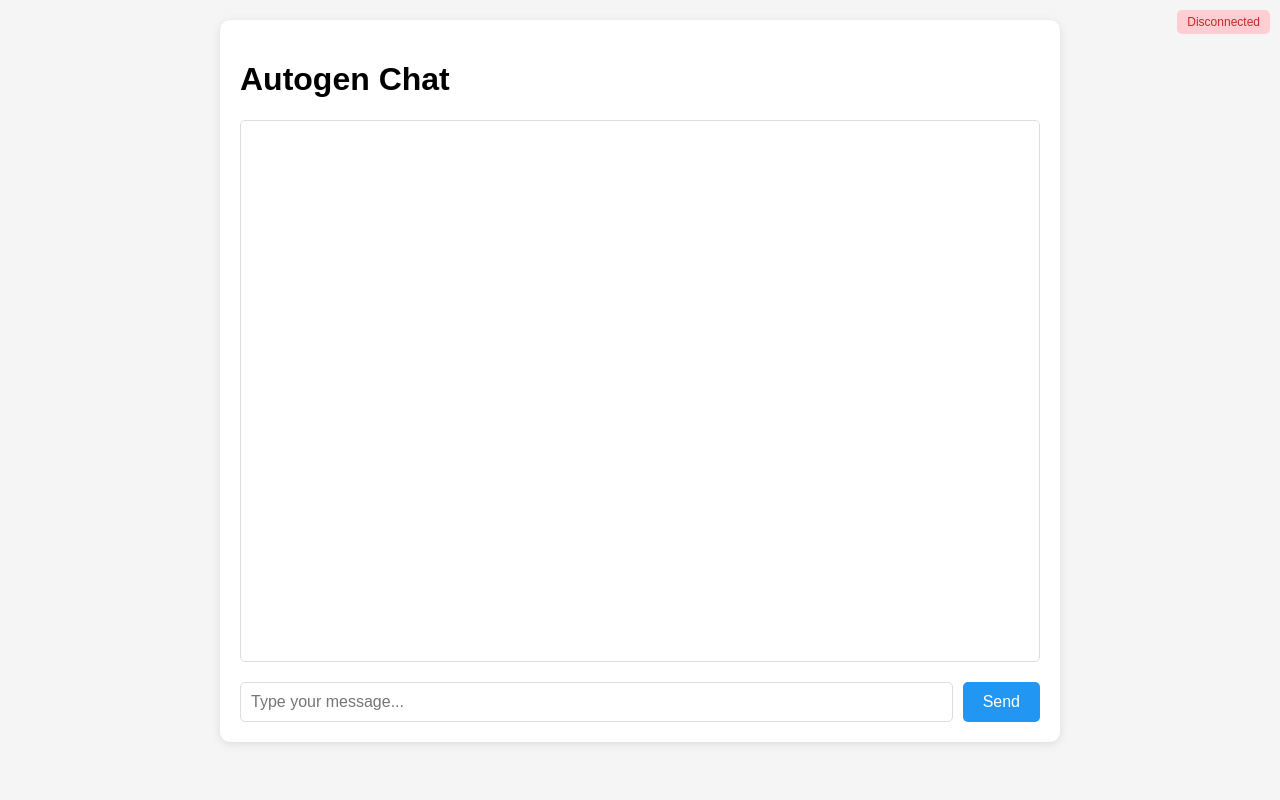
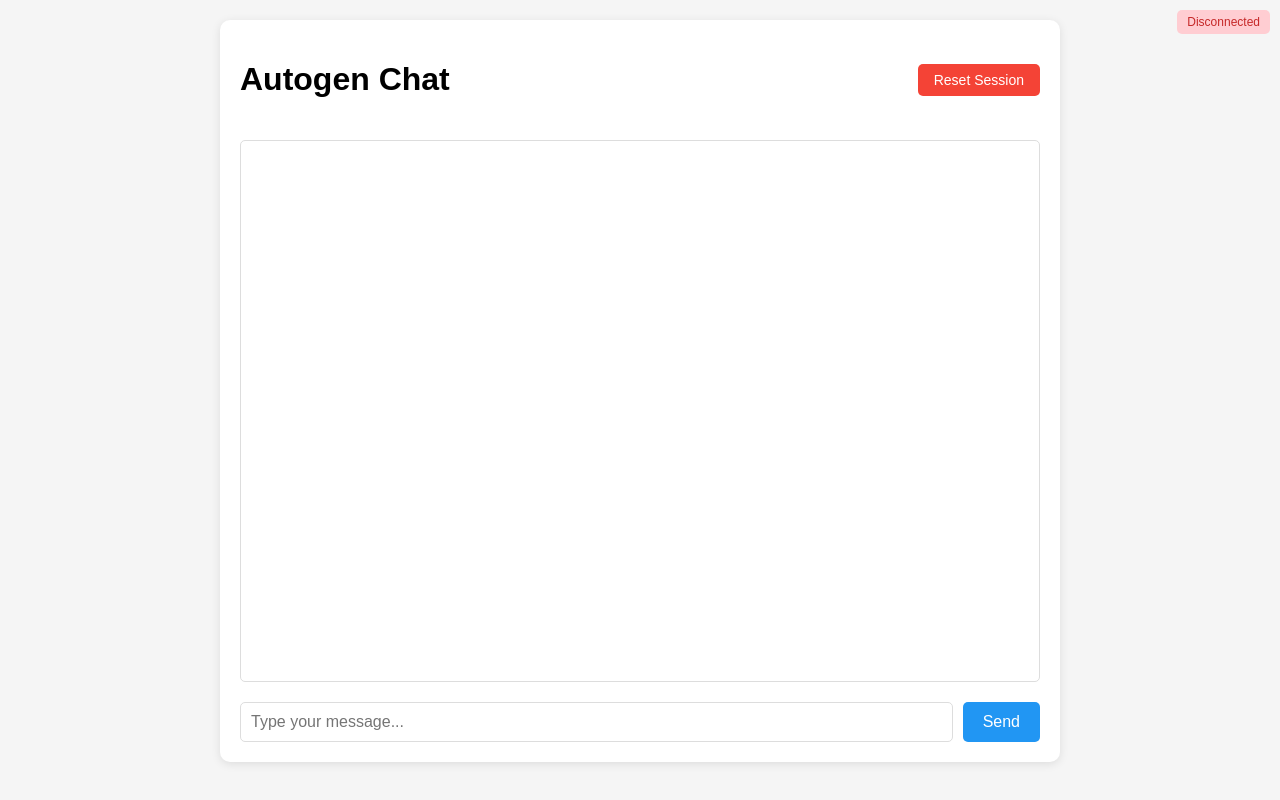
Before and after one commit to reSHARMA/AC4A, a Flask app: page / in a window 1280 px wide. Run offline with Flask 2, Linux system fonts and the light colour scheme; some libraries are stand-ins or nearby versions.

Commit message:
Add a reset button

```diff
--- a/web/app.py
+++ b/web/app.py
@@ -15,7 +15,8 @@ from agent_wrapper import (
     submit_user_input,
     get_next_agent_message,
     is_agent_waiting_for_input,
-    is_agent_session_active
+    is_agent_session_active,
+    reset_agent_session
 )
 
 # Set up logging - change level to INFO to reduce logs
@@ -37,24 +38,50 @@ conversation_history = []
 # Flag to indicate if the agent is waiting for input
 agent_waiting_for_input = False
 
-# Remove the automatic initialization of the agent session
-# @app.before_first_request
-# def initialize_agent():
-#     logger.info("Initializing agent session")
-#     initialize_agent_session()
-#     logger.info("Agent session initialized")
+# Flag to track if a new session is needed
+new_session_needed = False
 
 @app.route('/')
 def index():
     return render_template('index.html')
 
+@app.route('/reset_session', methods=['POST'])
+def reset_session():
+    """Reset the agent session and conversation history"""
+    global conversation_history, agent_waiting_for_input, new_session_needed
+
+    logger.info("Resetting session")
+
+    # Reset the agent session
+    reset_agent_session()
+
+    # Clear the conversation history
+    conversation_history = []
+
+    # Reset the waiting flag
+    agent_waiting_for_input = False
+
+    # Set the new session flag
+    new_session_needed = True
+
+    return jsonify({"status": "success", "message": "Session reset"})
+
 @socketio.on('connect')
 def handle_connect():
     logger.info('Client connected')
-    if not is_agent_session_active():
-        logger.info("Agent session not active, initializing")
+
+    # Check if we need to initialize a new session
+    global new_session_needed
+    if new_session_needed or not is_agent_session_active():
+        logger.info("Initializing new agent session")
         initialize_agent_session()
+        new_session_needed = False
         logger.info("Agent session initialized")
+
+    # Send the current conversation history to the client
+    if conversation_history:
+        for message in conversation_history:
+            socketio.emit('message', message)
 
 @socketio.on('disconnect')
 def handle_disconnect():
@@ -79,8 +106,15 @@ def handle_message(data):
 
 # Function to check for input requests from the agent
 def check_for_input_requests():
-    global agent_waiting_for_input
+    global agent_waiting_for_input, new_session_needed
     while True:
+        # Check if we need to initialize a new session
+        if new_session_needed:
+            logger.info("New session needed, initializing")
+            initialize_agent_session()
+            new_session_needed = False
+            logger.info("New session initialized")
+
         # Only check for input requests if the agent session is active
         if is_agent_session_active():
             # Check if agent is waiting for input
@@ -96,6 +130,15 @@ def check_for_input_requests():
             agent_message = get_next_agent_message()
             if agent_message:
                 logger.info(f"Received agent message: {agent_message}")
+
+                # Check for termination messages
+                if "Termination reason:" in agent_message:
+                    logger.info(f"Agent terminated: {agent_message}")
+                    # Set the new session flag
+                    new_session_needed = True
+                    # Emit the termination message
+                    socketio.emit('message', {"role": "System", "content": agent_message})
+                    continue
 
                 # Extract the agent name and content from the message
                 agent_name = "Assistant"  # Default role
@@ -124,9 +167,17 @@ def check_for_input_requests():
                 socketio.emit('message', {"role": agent_name, "content": content})
                 logger.info(f"Emitted agent message: {agent_message}")
         else:
-            while x := get_next_agent_message():
-                logger.info(f"Remaining messages: {x}")
-                socketio.emit('message', {"role": "Assistant", "content": x})
+            # If the agent session is not active, check if we need to initialize a new one
+            if new_session_needed:
+                logger.info("New session needed, initializing")
+                initialize_agent_session()
+                new_session_needed = False
+                logger.info("New session initialized")
+            else:
+                # Process any remaining messages
+                while x := get_next_agent_message():
+                    logger.info(f"Remaining messages: {x}")
+                    socketio.emit('message', {"role": "Assistant", "content": x})
 
         socketio.sleep(0.5)  # Sleep to prevent CPU hogging
 
--- a/web/templates/index.html
+++ b/web/templates/index.html
@@ -41,6 +41,11 @@
         .assistant-message {
             background-color: #f5f5f5;
             margin-right: 20%;
+        }
+        .system-message {
+            background-color: #fff8e1;
+            margin-right: 20%;
+            border: 1px solid #ffd54f;
         }
         .message-source {
             font-weight: bold;
@@ -123,13 +128,34 @@
         .input-request-prompt {
             margin-bottom: 10px;
         }
+        .header-container {
+            display: flex;
+            justify-content: space-between;
+            align-items: center;
+            margin-bottom: 20px;
+        }
+        #reset-button {
+            padding: 8px 16px;
+            background-color: #f44336;
+            color: white;
+            border: none;
+            border-radius: 5px;
+            cursor: pointer;
+            font-size: 14px;
+        }
+        #reset-button:hover {
+            background-color: #d32f2f;
+        }
     </style>
 </head>
 <body>
     <div class="connection-status disconnected" id="connection-status">Disconnected</div>
 
     <div class="chat-container">
-        <h1>Autogen Chat</h1>
+        <div class="header-container">
+            <h1>Autogen Chat</h1>
+            <button id="reset-button">Reset Session</button>
+        </div>
         <div class="chat-messages" id="chat-messages"></div>
         <div class="typing-indicator" id="typing-indicator">Agent is thinking...</div>
         <div class="input-container">
@@ -145,9 +171,11 @@
         const chatMessages = document.getElementById('chat-messages');
         const typingIndicator = document.getElementById('typing-indicator');
         const connectionStatus = document.getElementById('connection-status');
+        const resetButton = document.getElementById('reset-button');
 
         let isAgentThinking = false;
         let isWaitingForInput = false;
+        let isSessionTerminated = false;
 
         // Handle connection events
         socket.on('connect', () => {
@@ -155,6 +183,14 @@
             connectionStatus.textContent = 'Connected';
             connectionStatus.classList.remove('disconnected');
             connectionStatus.classList.add('connected');
+
+            // If the session was terminated, we can start a new one
+            if (isSessionTerminated) {
+                isSessionTerminated = false;
+                messageInput.placeholder = 'Type your message...';
+                sendButton.disabled = false;
+                messageInput.disabled = false;
+            }
         });
 
         socket.on('disconnect', () => {
@@ -173,7 +209,31 @@
             }
 
             const messageDiv = document.createElement('div');
-            messageDiv.className = `message ${data.role}-message`;
+
+            // Check if this is a system message about termination
+            if (data.role === 'System' && data.content.includes('Termination reason:')) {
+                messageDiv.className = 'message system-message';
+                isSessionTerminated = true;
+
+                // Add a "Start New Session" button
+                const startNewButton = document.createElement('button');
+                startNewButton.textContent = 'Start New Session';
+                startNewButton.style.marginTop = '10px';
+                startNewButton.style.padding = '5px 10px';
+                startNewButton.style.backgroundColor = '#4caf50';
+                startNewButton.style.color = 'white';
+                startNewButton.style.border = 'none';
+                startNewButton.style.borderRadius = '3px';
+                startNewButton.style.cursor = 'pointer';
+
+                startNewButton.addEventListener('click', () => {
+                    resetSession();
+                });
+
+                messageDiv.appendChild(startNewButton);
+            } else {
+                messageDiv.className = `message ${data.role}-message`;
+            }
 
             const sourceDiv = document.createElement('div');
             sourceDiv.className = 'message-source';
@@ -273,6 +333,63 @@
             chatMessages.scrollTop = chatMessages.scrollHeight;
         });
 
+        // Reset session function
+        function resetSession() {
+            console.log('Resetting session');
+
+            // Clear the chat messages
+            chatMessages.innerHTML = '';
+
+            // Reset UI state
+            isAgentThinking = false;
+            isWaitingForInput = false;
+            isSessionTerminated = false;
+            typingIndicator.style.display = 'none';
+            sendButton.disabled = false;
+            messageInput.disabled = false;
+            messageInput.placeholder = 'Type your message...';
+
+            // Send reset request to server
+            fetch('/reset_session', {
+                method: 'POST',
+                headers: {
+                    'Content-Type': 'application/json'
+                }
+            })
+            .then(response => response.json())
+            .then(data => {
+                console.log('Session reset response:', data);
+
+                // Add a system message about the reset
+                const resetDiv = document.createElement('div');
+                resetDiv.className = 'message system-message';
+
+                const sourceDiv = document.createElement('div');
+                sourceDiv.className = 'message-source';
+                sourceDiv.textContent = 'System';
+
+                const contentDiv = document.createElement('div');
+                contentDiv.className = 'message-content';
+                contentDiv.textContent = 'Session has been reset. You can start a new conversation.';
+
+                resetDiv.appendChild(sourceDiv);
+                resetDiv.appendChild(contentDiv);
+
+                chatMessages.appendChild(resetDiv);
+                chatMessages.scrollTop = chatMessages.scrollHeight;
+            })
+            .catch(error => {
+                console.error('Error resetting session:', error);
+
+                // Add an error message
+                const errorDiv = document.createElement('div');
+                errorDiv.className = 'error-message';
+                errorDiv.textContent = 'Failed to reset session. Please try again.';
+                chatMessages.appendChild(errorDiv);
+                chatMessages.scrollTop = chatMessages.scrollHeight;
+            });
+        }
+
         // Send message function
         function sendMessage() {
             const message = messageInput.value.trim();
@@ -321,6 +438,12 @@
                 sendMessage();
             }
         });
+        resetButton.addEventListener('click', resetSession);
+
+        // Handle page reload
+        window.addEventListener('beforeunload', () => {
+            console.log('Page is about to be unloaded');
+        });
     </script>
 </body>
 </html>
```
Also changed, not shown: web/agent_wrapper.py (+40 -4 lines).
